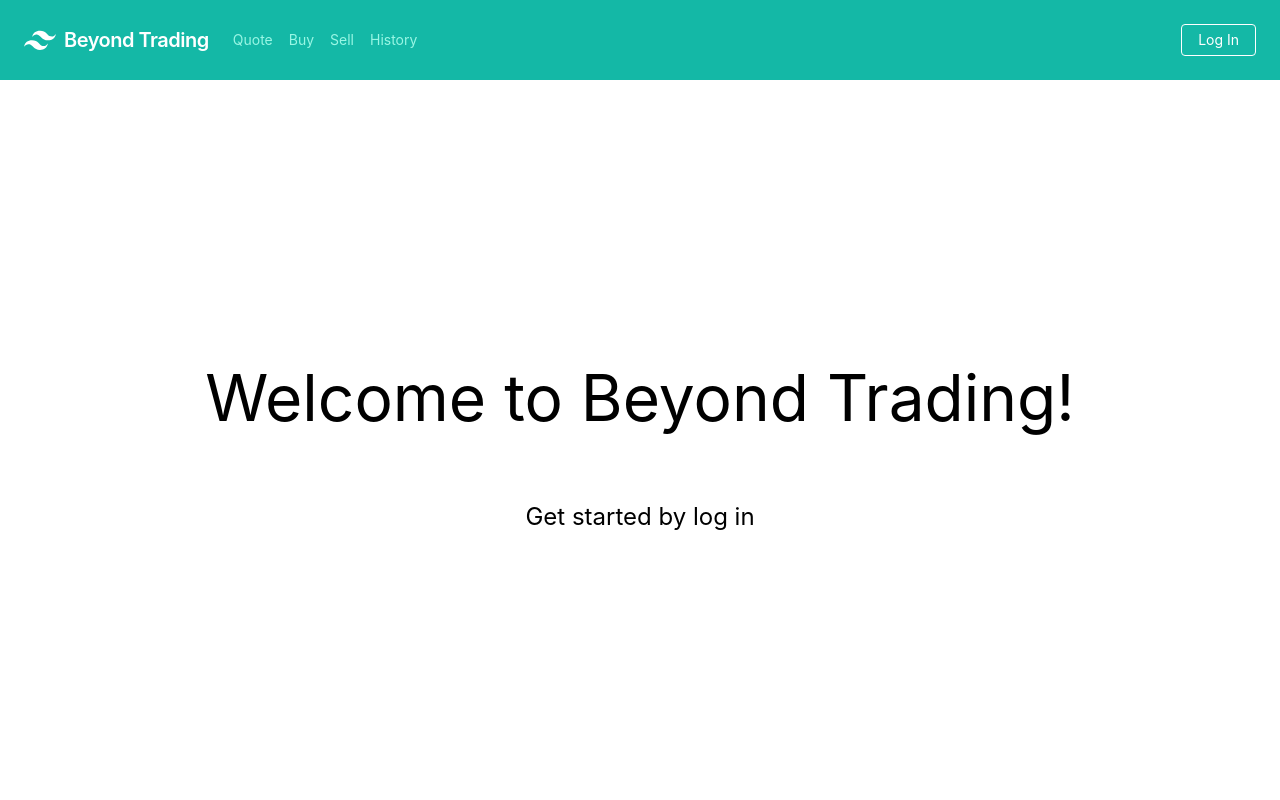
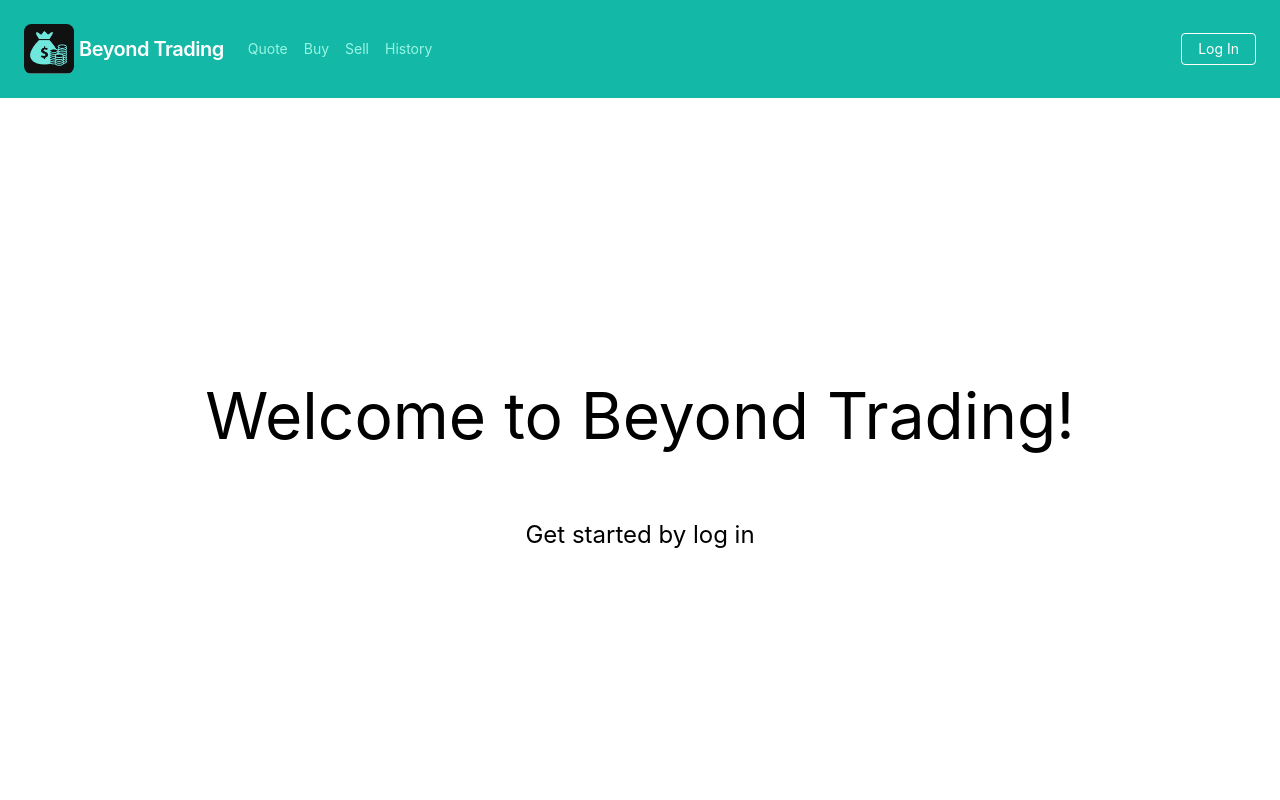
Before and after one commit to ivyhu630/beyondTrading, a Next.js app in the folder beyond_trading/: page / in a window 1280 px wide. Shown: the top 800 px of the page. Built offline with nearby package versions, Linux system fonts and the light colour scheme.

Commit message:
added logo

```diff
--- a/beyond_trading/components/Navbar.jsx
+++ b/beyond_trading/components/Navbar.jsx
@@ -1,8 +1,9 @@
 export default function Navbar() {
   return (
     <nav className="flex items-center justify-between flex-wrap bg-teal-500 p-6">
+      <div className="logo" />
       <div className="flex items-center flex-shrink-0 text-white mr-6">
-        <svg
+        {/* <svg
           className="fill-current h-8 w-8 mr-2"
           width="54"
           height="54"
@@ -10,7 +11,7 @@ export default function Navbar() {
           xmlns="http://www.w3.org/2000/svg"
         >
           <path d="M13.5 22.1c1.8-7.2 6.3-10.8 13.5-10.8 10.8 0 12.15 8.1 17.55 9.45 3.6.9 6.75-.45 9.45-4.05-1.8 7.2-6.3 10.8-13.5 10.8-10.8 0-12.15-8.1-17.55-9.45-3.6-.9-6.75.45-9.45 4.05zM0 38.3c1.8-7.2 6.3-10.8 13.5-10.8 10.8 0 12.15 8.1 17.55 9.45 3.6.9 6.75-.45 9.45-4.05-1.8 7.2-6.3 10.8-13.5 10.8-10.8 0-12.15-8.1-17.55-9.45-3.6-.9-6.75.45-9.45 4.05z" />
-        </svg>
+        </svg> */}
         <span className="font-semibold text-xl tracking-tight">
           Beyond Trading
         </span>
--- a/beyond_trading/pages/history.jsx
+++ b/beyond_trading/pages/history.jsx
@@ -71,10 +71,10 @@ export default function History() {
     style: 'currency',
     currency: 'USD',
   });
-  console.log(totalMarketValue);
+  console.log('market v ', totalMarketValue);
   return (
     <div className="relative overflow-x-auto shadow-md sm:rounded-lg">
-      <table className=" mt-5 w-75 text-sm text-left text-gray-500 ">
+      <table className=" pl-10 mt-5 w-75 text-sm text-left text-gray-500 history">
         <thead className="text-xs text-gray-700 uppercase bg-gray-50">
           <tr>
             <th scope="col" className="px-6 py-3">
--- a/beyond_trading/styles/globals.css
+++ b/beyond_trading/styles/globals.css
@@ -18,3 +18,18 @@ a {
 * {
   box-sizing: border-box;
 }
+
+.history {
+  margin-left: 3rem;
+}
+
+.logo {
+  height: 50px;
+  width: 50px;
+  background-image: url('../public/BTLogo.png');
+  background-size: cover;
+  background-position: center;
+  position: relative;
+  border-radius: 15%;
+  margin-right: 5px;
+}
```
Also changed, not shown: beyond_trading/public/BTLogo.png (added).
